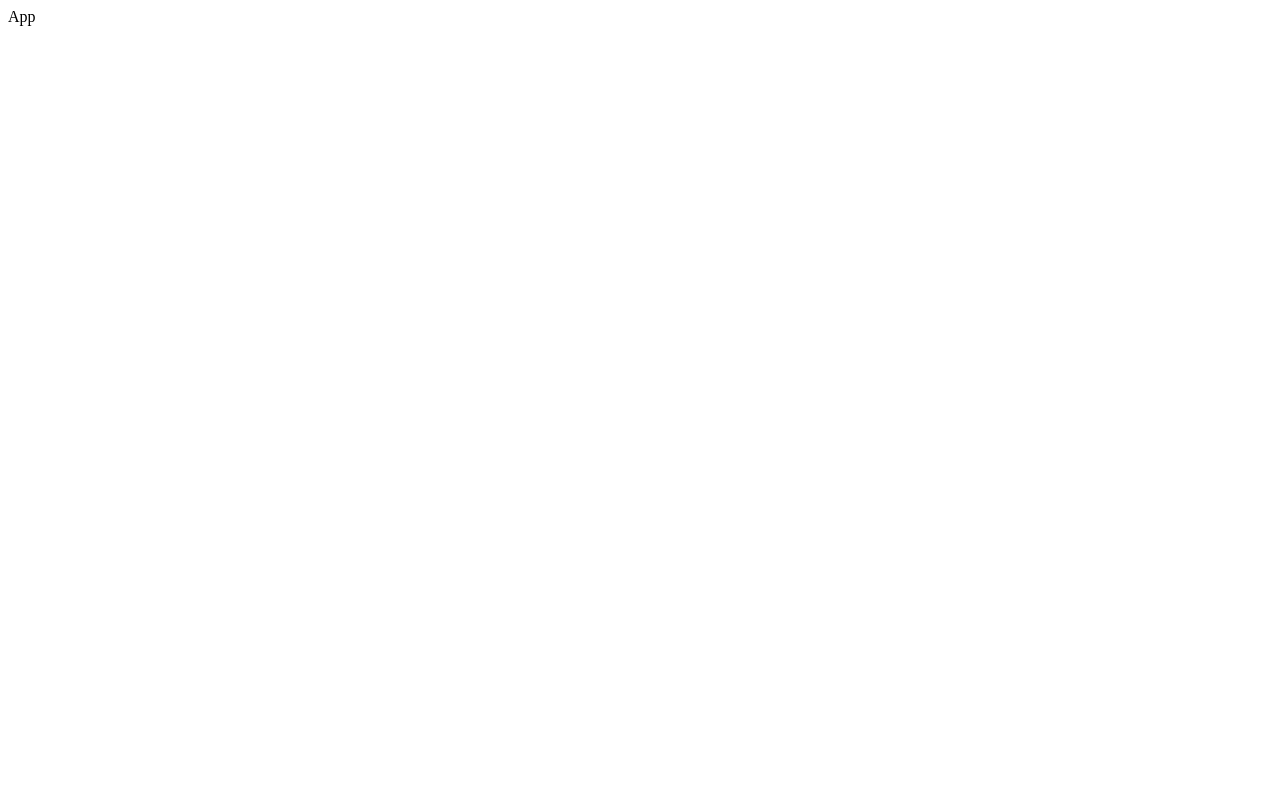
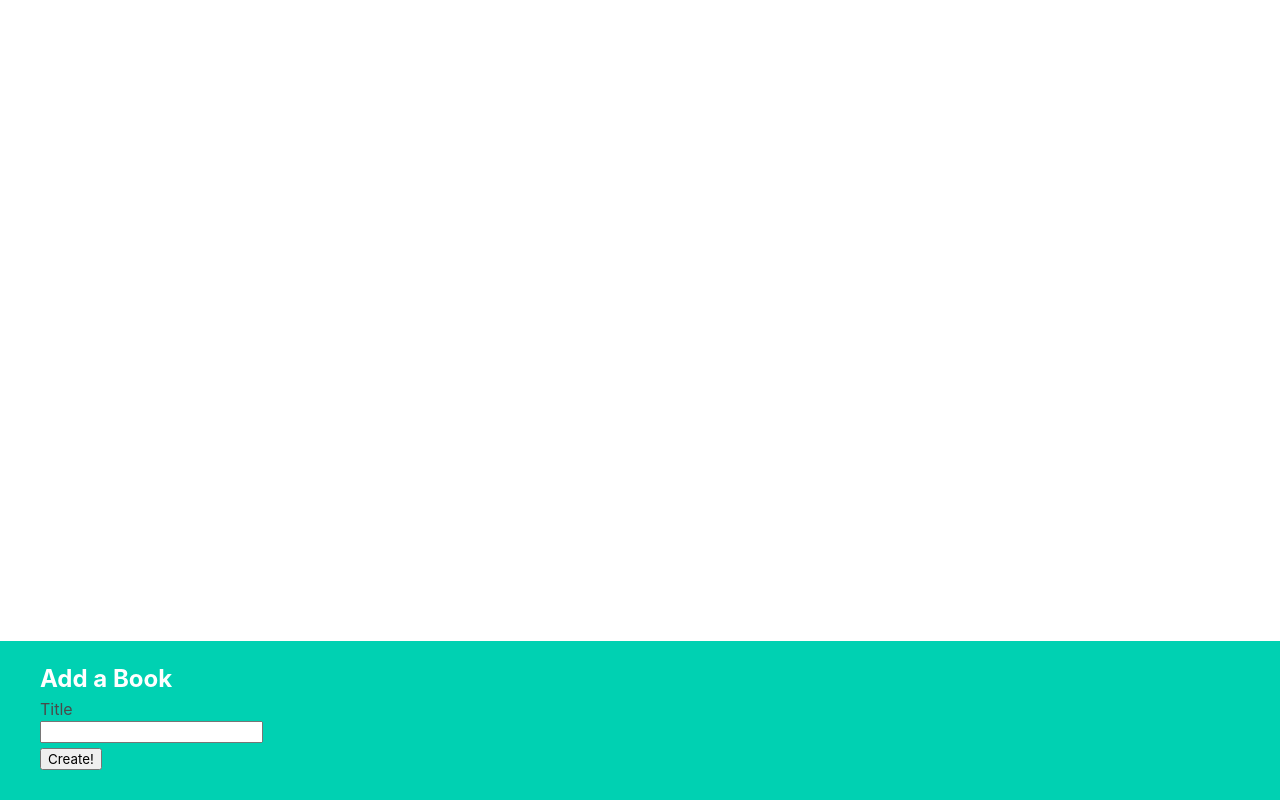
Before and after one commit to siddhantmendhe/booksapp, a React (Create React App) app: page / in a window 1280 px wide. Built offline with nearby package versions, Linux system fonts and the light colour scheme.

Commit message:
more code added

```diff
--- a/src/App.js
+++ b/src/App.js
@@ -1,5 +1,27 @@
+import {useState} from 'react';
+import BookCreate from './components/BookCreate';
+import BookList from './components/BookList';
+
 function App() {
-  return <div>App</div>;
+  const [books,setBooks]= useState([]);
+  //delete books by id
+  const deleteBookById=(id)=>{
+    const updateBooks=books.filter((book)=>{
+      return book.id!==id;
+    });
+    setBooks(updateBooks);
+  }
+  const createBook=(title)=>{
+    const updateBooks=[...books,{id: Math.round(Math.random()*9999),title,},];
+
+    setBooks(updateBooks);
+
+  }
+
+  return <div className='app'>
+
+    <BookList books={books} onDelete={deleteBookById}/>
+    <BookCreate onCreate={createBook}/></div>;
 }
 
 export default App;
--- a/src/components/BookCreate.js
+++ b/src/components/BookCreate.js
@@ -1,5 +1,23 @@
-function BookCreate() {
-  return <div>BookCreate</div>;
+import { useState } from "react";
+function BookCreate({onCreate}) {
+  const [title,setTitle]=useState('');
+  const handleChange=(event)=>{
+    setTitle(event.target.value);
+  }
+  const handleSubmit=(event)=>{
+    event.preventDefault();
+    onCreate(title);
+    setTitle('')
+
+  }
+
+  return <div className="book-create">
+    <form onSubmit={handleSubmit}>
+      <h3>Add a Book</h3>
+      <label> Title</label>
+      <input value={title} onChange={handleChange}/>
+      <button onClick={handleSubmit}>Create!</button>
+      </form></div>;
 }
 
 export default BookCreate;
--- a/src/components/BookEdit.js
+++ b/src/components/BookEdit.js
@@ -1,5 +1,16 @@
+import { useState } from "react";
 function BookEdit() {
-  return <div>BookEdit</div>;
+  const [title,setTitle]=useState('');
+  const handleChange=(event)=>{
+    setTitle(event.targer.value);
+
+  }
+  return <div>
+    <label>Title</label>
+    <input className="input" value={title} onChange={handleChange}/>
+    <button className="button is-primary">Save</button>
+
+  </div>;
 }
 
 export default BookEdit;
--- a/src/components/BookList.js
+++ b/src/components/BookList.js
@@ -1,5 +1,10 @@
-function BookList() {
-  return <div>BookList</div>;
+import BookShow from './BookShow'
+function BookList({books,onDelete}) {
+  const renderedBooks=books.map((book)=>{
+    return <BookShow key={book.id} onDelete={onDelete} book={book}/>;
+  });
+
+  return <div className="book-list">{renderedBooks}</div>;
 }
 
 export default BookList;
--- a/src/components/BookShow.js
+++ b/src/components/BookShow.js
@@ -1,5 +1,24 @@
-function BookShow() {
-  return <div>BookShow</div>;
+import { useState } from "react";
+import BookEdit from './BookEdit';
+function BookShow({book,onDelete}) {
+  const [showEdit, setShowEdit]=useState(false);
+  const handleDeleteClick=()=>{
+    onDelete(book.id);
+  }
+  const handleEditClick=()=>{
+ setShowEdit(!showEdit);
+  }
+  let content=<h3>{book.title}</h3>
+  if (showEdit) {
+    content=<BookEdit/>;
+  }
+  return <div className="book-show"><div>{content}</div>
+  <div className="actions" >
+    <button className="edit" onClick={handleEditClick}>Edit</button>
+    <button className="delete" onClick={handleDeleteClick}>Delete</button>
+  </div>
+
+  </div>;
 }
 
 export default BookShow;
--- a/src/index.js
+++ b/src/index.js
@@ -1,6 +1,7 @@
 import React from 'react';
 import ReactDOM from 'react-dom/client';
 import App from './App';
+import './index.css'
 
 const el = document.getElementById('root');
 const root = ReactDOM.createRoot(el);
```
